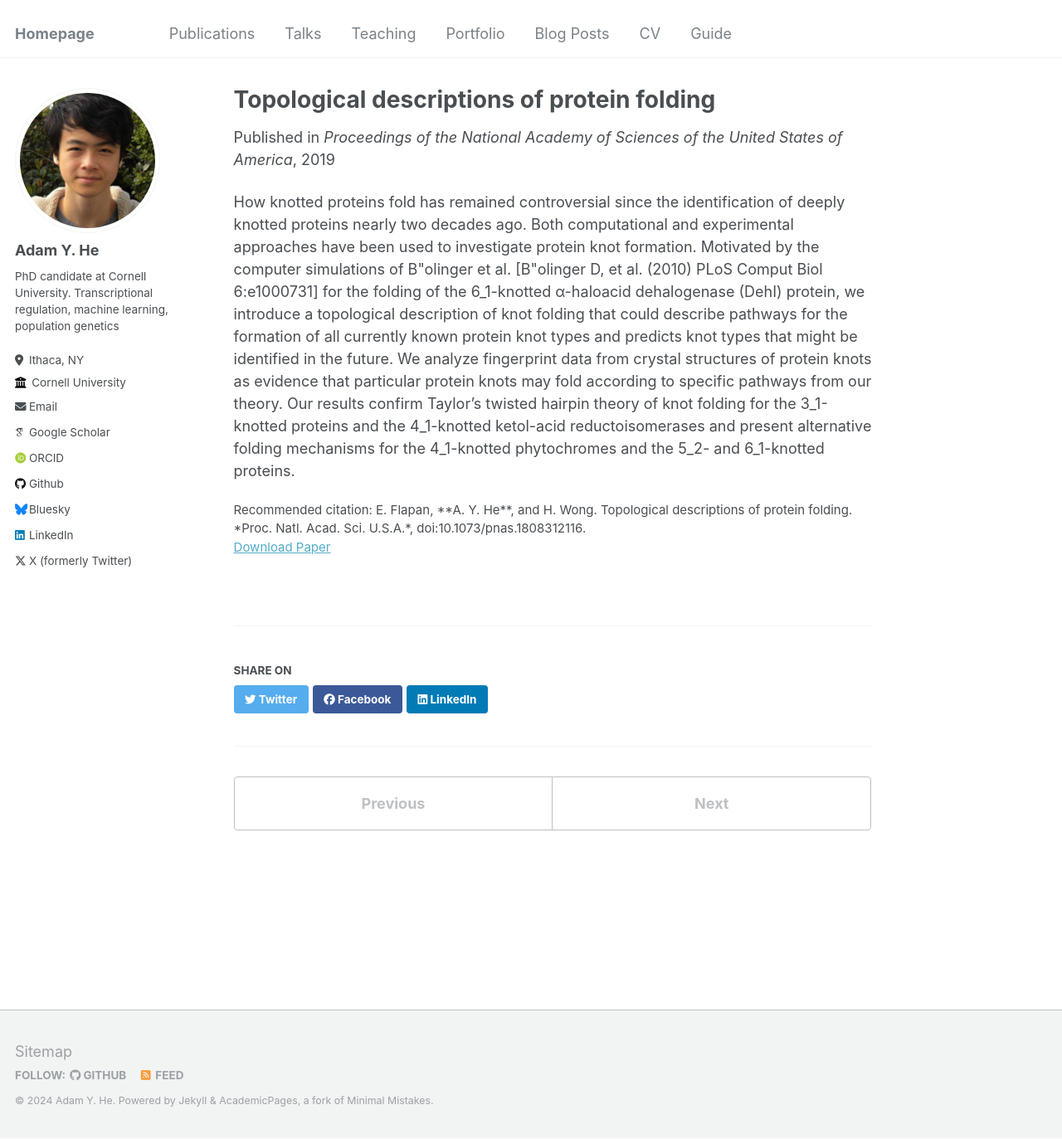
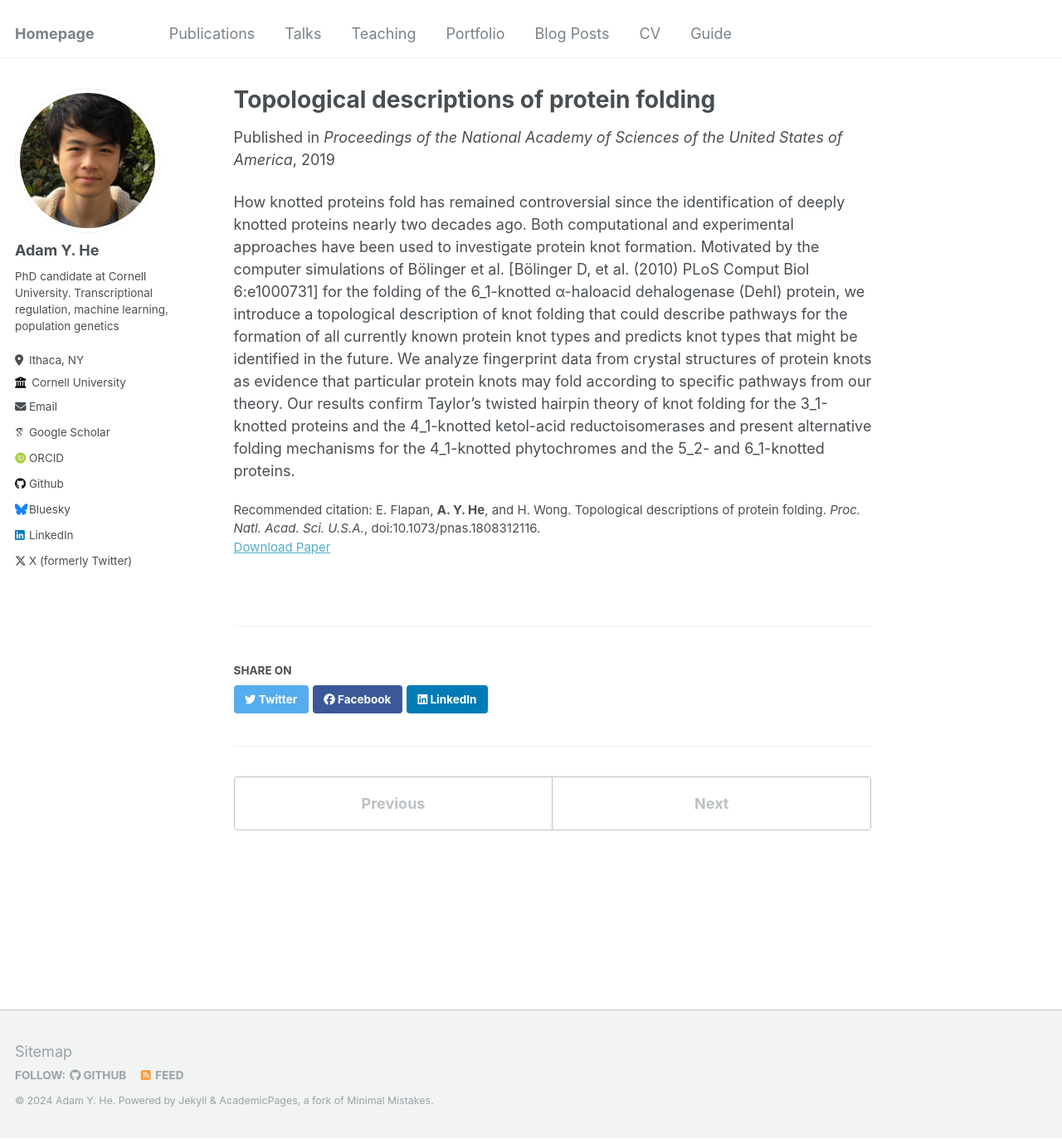
Before and after one commit to adamyhe/adamyhe.github.io, a Jekyll site: the page built from _publications/2019-04-18-protein-knotting.md, in a window 1280 px wide and 1373 px high. Shown: the whole window at 83% size. Built offline with Jekyll 4.4.1, drawn with Linux system fonts in a browser that asks for light colours; some web fonts are replaced.

Commit message:
Update 2019-04-18-protein-knotting.md

```diff
--- a/_publications/2019-04-18-protein-knotting.md
+++ b/_publications/2019-04-18-protein-knotting.md
@@ -5,7 +5,7 @@ permalink: /publication/2019_protein_knotting
 date: 2019-04-18
 venue: 'Proceedings of the National Academy of Sciences of the United States of America'
 paperurl: 'http://adamyhe.github.io/files/flapan-et-al-2019-topological-descriptions-of-protein-folding.pdf'
-citation: 'E. Flapan, **A. Y. He**, and H. Wong. Topological descriptions of protein folding. *Proc. Natl. Acad. Sci. U.S.A.*, doi:10.1073/pnas.1808312116.'
+citation: 'E. Flapan, <strong>A. Y. He</strong>, and H. Wong. Topological descriptions of protein folding. <em>Proc. Natl. Acad. Sci. U.S.A.</em>, doi:10.1073/pnas.1808312116.'
 ---
 
-How knotted proteins fold has remained controversial since the identification of deeply knotted proteins nearly two decades ago. Both computational and experimental approaches have been used to investigate protein knot formation. Motivated by the computer simulations of B\"olinger et al. [B\"olinger D, et al. (2010) PLoS Comput Biol 6:e1000731] for the folding of the 6_1-knotted α-haloacid dehalogenase (DehI) protein, we introduce a topological description of knot folding that could describe pathways for the formation of all currently known protein knot types and predicts knot types that might be identified in the future. We analyze fingerprint data from crystal structures of protein knots as evidence that particular protein knots may fold according to specific pathways from our theory. Our results confirm Taylor’s twisted hairpin theory of knot folding for the 3_1-knotted proteins and the 4_1-knotted ketol-acid reductoisomerases and present alternative folding mechanisms for the 4_1-knotted phytochromes and the 5_2- and 6_1-knotted proteins.
+How knotted proteins fold has remained controversial since the identification of deeply knotted proteins nearly two decades ago. Both computational and experimental approaches have been used to investigate protein knot formation. Motivated by the computer simulations of B&ouml;linger et al. [B&ouml;linger D, et al. (2010) PLoS Comput Biol 6:e1000731] for the folding of the 6_1-knotted α-haloacid dehalogenase (DehI) protein, we introduce a topological description of knot folding that could describe pathways for the formation of all currently known protein knot types and predicts knot types that might be identified in the future. We analyze fingerprint data from crystal structures of protein knots as evidence that particular protein knots may fold according to specific pathways from our theory. Our results confirm Taylor’s twisted hairpin theory of knot folding for the 3_1-knotted proteins and the 4_1-knotted ketol-acid reductoisomerases and present alternative folding mechanisms for the 4_1-knotted phytochromes and the 5_2- and 6_1-knotted proteins.
```
